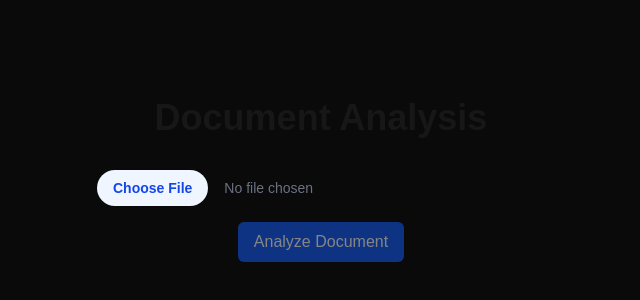
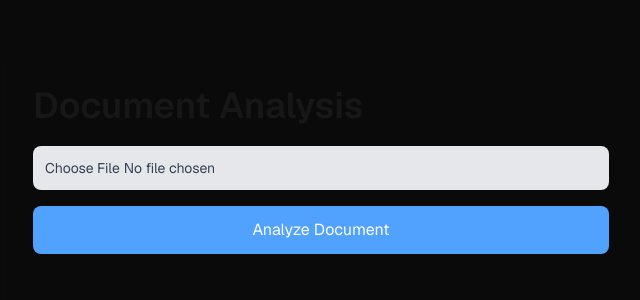
Before and after one commit to zadescoxp/No-Cap-AI, a Next.js app in the folder frontend/: page /mode/docs in a window 1280 px wide. Shown: the part 220-520 px from the top of the page, without its empty margins (319-959 px from the left). Built offline with nearby package versions, Linux system fonts and the light colour scheme; no server answers; sample sign-in values are in the browser's storage.

Commit message:
UI updated

```diff
--- a/frontend/src/app/mode/docs/page.tsx
+++ b/frontend/src/app/mode/docs/page.tsx
@@ -1,11 +1,13 @@
-'use client';
+"use client";
 
-import { useState } from 'react';
-import { auth } from '@/firebase/config';
+import { useState } from "react";
+import { auth } from "@/firebase/config";
+import AuthMiddleware from "../../../../utils/middleware";
 
 export default function DocsPage() {
   const [file, setFile] = useState<File | null>(null);
-  const [result, setResult] = useState<{ label: string; score: number } | null>(null);
+  const [label, setLabel] = useState("");
+  const [score, setScore] = useState(0);
   const [loading, setLoading] = useState(false);
   const [error, setError] = useState<string | null>(null);
   const user = auth.currentUser;
@@ -25,73 +27,77 @@ export default function DocsPage() {
     setError(null);
 
     const formData = new FormData();
-    formData.append('file', file);
+    formData.append("file", file);
 
     try {
       const token = await user.getIdToken();
-      const response = await fetch('http://localhost:5000/mode/file', {
-        method: 'POST',
+      const response = await fetch("http://localhost:5000/mode/file", {
+        method: "POST",
         headers: {
-          'Authorization': `Bearer ${token}`,
+          Authorization: `Bearer ${token}`,
         },
         body: formData,
       });
 
       if (!response.ok) {
-        throw new Error('Analysis failed');
+        throw new Error("Analysis failed");
       }
 
       const data = await response.json();
-      setResult(data);
+      setScore(data.score);
+
+      if (data.label === "LABEL_1") {
+        setLabel("Fax");
+      }
+      if (data.label === "LABEL_0") {
+        setLabel("Cap");
+      }
     } catch (err) {
-      setError(err instanceof Error ? err.message : 'An error occurred');
+      setError(err instanceof Error ? err.message : "An error occurred");
     } finally {
       setLoading(false);
     }
   };
 
   return (
-    <div className="flex flex-col items-center justify-center min-h-screen p-4">
-      <h1 className="text-4xl font-bold mb-8">Document Analysis</h1>
-
-      <form onSubmit={handleSubmit} className="w-full max-w-md space-y-4">
-        <div className="flex flex-col items-center">
+    <AuthMiddleware>
+      <div className="w-screen min-h-screen flex items-center justify-center font-sans">
+        <div className="w-1/2 h-auto flex flex-col items-start justify-center gap-5 p-8 rounded-lg shadow-lg">
+          <h1 className="text-4xl font-semibold">Document Analysis</h1>
+          <form onSubmit={handleSubmit} className="w-full space-y-4">
             <input
               type="file"
               accept=".txt,.pdf"
               onChange={handleFileChange}
-            className="block w-full text-sm text-gray-500
-              file:mr-4 file:py-2 file:px-4
-              file:rounded-full file:border-0
-              file:text-sm file:font-semibold
-              file:bg-blue-50 file:text-blue-700
-              hover:file:bg-blue-100"
+              className="w-full bg-gray-200 p-3 rounded-lg text-sm text-gray-700 outline-none"
             />
             <button
               type="submit"
               disabled={!file || loading}
-            className="mt-4 px-4 py-2 bg-blue-600 text-white rounded-md hover:bg-blue-700 disabled:opacity-50"
+              className={`w-full px-5 py-3 ${
+                file && !loading
+                  ? "bg-blue-500 hover:bg-blue-600"
+                  : "bg-blue-400 cursor-not-allowed"
+              } text-white rounded-lg transition-all`}
             >
-            {loading ? 'Analyzing...' : 'Analyze Document'}
+              {loading ? "Analyzing..." : "Analyze Document"}
             </button>
-        </div>
           </form>
 
           {error && (
-        <div className="mt-4 p-4 bg-red-100 text-red-700 rounded-md">
+            <div className="mt-4 p-4 text-red-700 rounded-md w-full">
               {error}
             </div>
           )}
 
-      {result && (
-        <div className="mt-8 p-6 bg-white rounded-lg shadow-md w-full max-w-md">
-          <h2 className="text-2xl font-semibold mb-4">Analysis Results</h2>
-          <div className="space-y-2">
-            <p><span className="font-medium">Label:</span> {result.label}</p>
-            <p><span className="font-medium">Score:</span> {result.score}</p>
+          <div className="text-lg font-medium">
+            {label && <p>That&apos;s total {label} bro</p>}
+            {score > 0 && (
+              <p>I&apos;m {(score * 100).toFixed(2)}% sure about this one</p>
+            )}
           </div>
         </div>
-      )}
       </div>
+    </AuthMiddleware>
   );
 }
--- a/frontend/src/app/mode/image/page.tsx
+++ b/frontend/src/app/mode/image/page.tsx
@@ -2,15 +2,18 @@
 import { useState, useRef } from "react";
 import { auth } from "@/firebase/config";
 import Image from "next/image";
+import AuthMiddleware from "../../../../utils/middleware";
 
 export default function ImagePage() {
   const [selectedFile, setSelectedFile] = useState<File | null>(null);
   const [previewUrl, setPreviewUrl] = useState<string | null>(null);
   const [isLoading, setIsLoading] = useState(false);
-  const [result, setResult] = useState<{ human: number; machine: number } | null>(null);
+  const [result, setResult] = useState<{
+    human: number;
+    machine: number;
+  } | null>(null);
   const [error, setError] = useState<string | null>(null);
   const [uploadProgress, setUploadProgress] = useState(0);
-  const [isUploading, setIsUploading] = useState(false);
   const fileInputRef = useRef<HTMLInputElement>(null);
   const user = auth.currentUser;
 
@@ -21,7 +24,6 @@ export default function ImagePage() {
       setError(null);
       setResult(null);
 
-      // Create preview URL
       const reader = new FileReader();
       reader.onloadend = () => {
         setPreviewUrl(reader.result as string);
@@ -33,29 +35,31 @@ export default function ImagePage() {
   const handleCameraClick = async () => {
     try {
       const stream = await navigator.mediaDevices.getUserMedia({ video: true });
-      const video = document.createElement('video');
+      const video = document.createElement("video");
       video.srcObject = stream;
       video.onloadedmetadata = () => {
         video.play();
-        const canvas = document.createElement('canvas');
+        const canvas = document.createElement("canvas");
         canvas.width = video.videoWidth;
         canvas.height = video.videoHeight;
-        const ctx = canvas.getContext('2d');
+        const ctx = canvas.getContext("2d");
         if (ctx) {
           ctx.drawImage(video, 0, 0);
           canvas.toBlob((blob) => {
             if (blob) {
-              const file = new File([blob], 'camera-photo.jpg', { type: 'image/jpeg' });
+              const file = new File([blob], "camera-photo.jpg", {
+                type: "image/jpeg",
+              });
               setSelectedFile(file);
               setPreviewUrl(URL.createObjectURL(blob));
             }
-          }, 'image/jpeg');
+          }, "image/jpeg");
         }
-        stream.getTracks().forEach(track => track.stop());
+        stream.getTracks().forEach((track) => track.stop());
       };
     } catch (error) {
-      console.error('Error accessing camera:', error);
-      setError('Failed to access camera. Please check permissions.');
+      console.error("Error accessing camera:", error);
+      setError("Failed to access camera. Please check permissions.");
     }
   };
 
@@ -64,14 +68,12 @@ export default function ImagePage() {
     if (!selectedFile || !user) return;
 
     setIsLoading(true);
-    setIsUploading(true);
     setError(null);
     setUploadProgress(0);
 
     try {
-      // Simulate upload progress
       const progressInterval = setInterval(() => {
-        setUploadProgress(prev => {
+        setUploadProgress((prev) => {
           if (prev >= 90) {
             clearInterval(progressInterval);
             return 90;
@@ -80,27 +82,25 @@ export default function ImagePage() {
         });
       }, 300);
 
-      // Convert image to base64
       const reader = new FileReader();
       const base64String = await new Promise<string>((resolve, reject) => {
         reader.onloadend = () => resolve(reader.result as string);
-        reader.onerror = () => reject(new Error('Failed to read file'));
+        reader.onerror = () => reject(new Error("Failed to read file"));
         reader.readAsDataURL(selectedFile);
       });
 
       const idToken = await user.getIdToken();
-
       const response = await fetch(
         `${process.env.NEXT_PUBLIC_BACKEND}/mode/image_mode`,
         {
           method: "POST",
           headers: {
-            "Authorization": `Bearer ${idToken}`,
+            Authorization: `Bearer ${idToken}`,
             "Content-Type": "application/json",
           },
           body: JSON.stringify({
             image: base64String,
-            filename: selectedFile.name
+            filename: selectedFile.name,
           }),
         }
       );
@@ -115,15 +115,11 @@ export default function ImagePage() {
       const data = await response.json();
       setResult(data);
 
-      // Reset progress after a second
       setTimeout(() => {
-        setIsUploading(false);
         setUploadProgress(0);
       }, 1000);
-
     } catch (error) {
       setError(error instanceof Error ? error.message : "An error occurred");
-      setIsUploading(false);
       setUploadProgress(0);
     } finally {
       setIsLoading(false);
@@ -131,42 +127,27 @@ export default function ImagePage() {
   };
 
   return (
-    <div className="flex flex-col items-center justify-center min-h-screen p-4">
-      <h1 className="text-4xl font-bold mb-8">Image Analysis</h1>
-
-      {isUploading && (
-        <div className="fixed top-0 left-0 w-full z-50">
-          <div className="h-2 bg-gray-200">
-            <div
-              className="h-full bg-green-500 transition-all duration-300 ease-out"
-              style={{ width: `${uploadProgress}%` }}
-            ></div>
-          </div>
-          <div className="text-center text-sm text-gray-600 py-1">
-            {uploadProgress < 100 ? 'Uploading and analyzing image...' : 'Analysis complete!'}
-          </div>
-        </div>
-      )}
-
-      <form onSubmit={handleSubmit} className="w-full max-w-md space-y-4">
-        <div className="flex flex-col items-center">
-          <div className="flex gap-2 mb-4">
+    <AuthMiddleware>
+      <div className="w-screen min-h-screen flex items-center justify-center font-sans">
+        <div className="w-1/2 h-auto flex flex-col items-start justify-center gap-5 p-8 rounded-lg shadow-lg">
+          <h1 className="text-4xl font-semibold">Image Analysis</h1>
+          <form onSubmit={handleSubmit} className="w-full space-y-4">
+            <div className="flex gap-4">
               <button
                 type="button"
                 onClick={() => fileInputRef.current?.click()}
-              className="px-4 py-2 bg-blue-600 text-white rounded-md hover:bg-blue-700"
+                className="px-5 py-3 bg-blue-500 hover:bg-blue-600 text-white rounded-lg transition-all"
               >
                 Upload Image
               </button>
               <button
                 type="button"
                 onClick={handleCameraClick}
-              className="px-4 py-2 bg-green-600 text-white rounded-md hover:bg-green-700"
+                className="px-5 py-3 bg-green-500 hover:bg-green-600 text-white rounded-lg transition-all"
               >
                 Take Photo
               </button>
             </div>
-
             <input
               ref={fileInputRef}
               type="file"
@@ -174,7 +155,6 @@ export default function ImagePage() {
               onChange={handleFileChange}
               className="hidden"
             />
-
             {previewUrl && (
               <div className="mt-4 w-full max-w-xs">
                 <Image
@@ -186,32 +166,53 @@ export default function ImagePage() {
                 />
               </div>
             )}
-
             <button
               type="submit"
               disabled={!selectedFile || isLoading}
-            className="mt-4 px-4 py-2 bg-blue-600 text-white rounded-md hover:bg-blue-700 disabled:opacity-50"
+              className={`w-full px-5 py-3 ${
+                selectedFile && !isLoading
+                  ? "bg-blue-500 hover:bg-blue-600"
+                  : "bg-blue-400 cursor-not-allowed"
+              } text-white rounded-lg transition-all`}
             >
               {isLoading ? "Analyzing..." : "Analyze Image"}
             </button>
+            {uploadProgress > 0 && (
+              <div className="w-full bg-gray-200 rounded-full h-2 mt-2">
+                <div
+                  className="bg-blue-500 h-2 rounded-full"
+                  style={{ width: `${uploadProgress}%` }}
+                ></div>
               </div>
+            )}
           </form>
 
           {error && (
-        <div className="mt-4 p-4 bg-red-100 text-red-700 rounded-md">
+            <div className="mt-4 p-4 bg-red-100 text-red-700 rounded-md w-full">
               {error}
             </div>
           )}
 
           {result && (
-        <div className="mt-8 p-6 bg-white rounded-lg shadow-md w-full max-w-md">
-          <h2 className="text-2xl font-semibold mb-4">Analysis Results</h2>
-          <div className="space-y-2">
-            <p><span className="font-medium">Human Score:</span> {result.human}</p>
-            <p><span className="font-medium">Machine Score:</span> {result.machine}</p>
-          </div>
+            <div className="rounded-lg shadow-md w-full">
+              <h2 className="text-xl font-semibold mb-4">Analysis Results</h2>
+              <p>
+                <span className="font-medium">Human Score:</span>{" "}
+                {(result.human * 100).toFixed(2)}%
+              </p>
+              <p>
+                <span className="font-medium">Machine Score:</span>{" "}
+                {(result.machine * 100).toFixed(2)}%
+              </p>
+              <p>
+                {result.human > result.machine
+                  ? "This image is more likely to be human-generated."
+                  : "This image is more likely to be machine-generated."}
+              </p>
             </div>
           )}
         </div>
+      </div>
+    </AuthMiddleware>
   );
 }
--- a/frontend/src/app/mode/text/page.tsx
+++ b/frontend/src/app/mode/text/page.tsx
@@ -99,7 +99,7 @@ export default function TextMode() {
         if (data.label === "LABEL_1") {
           setLabel("Fax");
         }
-        if (label === "LABEL_0") {
+        if (data.label === "LABEL_0") {
           setLabel("Cap");
         }
 
```
Lines whose indentation alone changed are shown as unchanged.
